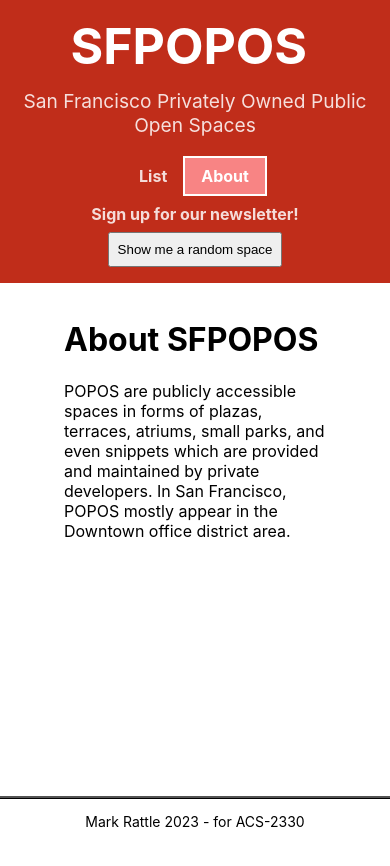
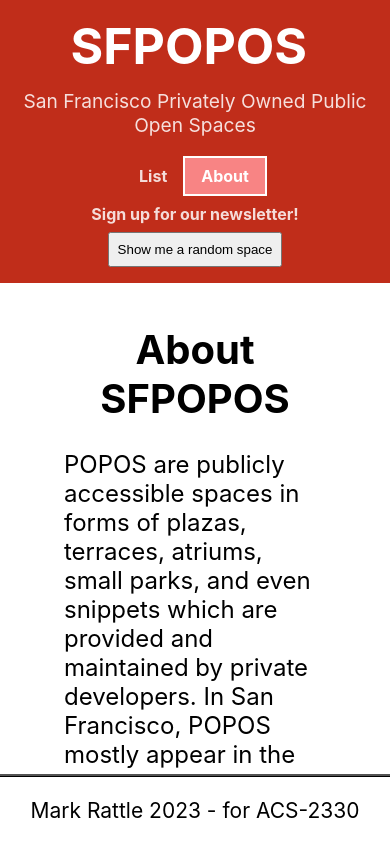
Before and after one commit to energeist/acs-2330-SFPOPOS-responsive-design, a React app: page /#/about in a window 390 px wide. Before the commit the page ends 844 px from the top, so only its background shows below. Built offline with nearby package versions, Linux system fonts and the light colour scheme.

Commit message:
small touches

```diff
--- a/src/components/About.css
+++ b/src/components/About.css
@@ -1,3 +1,19 @@
 .POPOSAbout {
+    align-self: center;
     padding: 1em 4em;
+    max-width: 600px;
 }
+
+.POPOSAbout h1 {
+    text-align: center;
+}
+
+@media only screen and (max-width: 768px) {
+    .POPOSAbout p {
+        font-size: 1.5rem;
+    }
+
+    .POPOSAbout h1 {
+        font-size: 2.5rem;
+    }
+}
--- a/src/components/Newsletter.css
+++ b/src/components/Newsletter.css
@@ -29,11 +29,30 @@ h2 {
     margin: 1em;
 }
 
-input {
+.newsletterForm input {
     width: 100%;
+    height: 2em;
 }
 
 .submitButton {
     float: right;
     margin-right: 0.5em;
 }
+
+@media only screen and (max-width: 640px) {
+    .newsletterText h2 {
+        font-size: 2em;
+    }
+
+    .newsletterText li, p {
+        font-size: 1.5em;
+    }
+
+    .POPOSAbout h1 {
+        font-size: 2.5rem;
+    }
+
+    .newsletterForm input {
+        height: 3em;
+    }
+}
```
